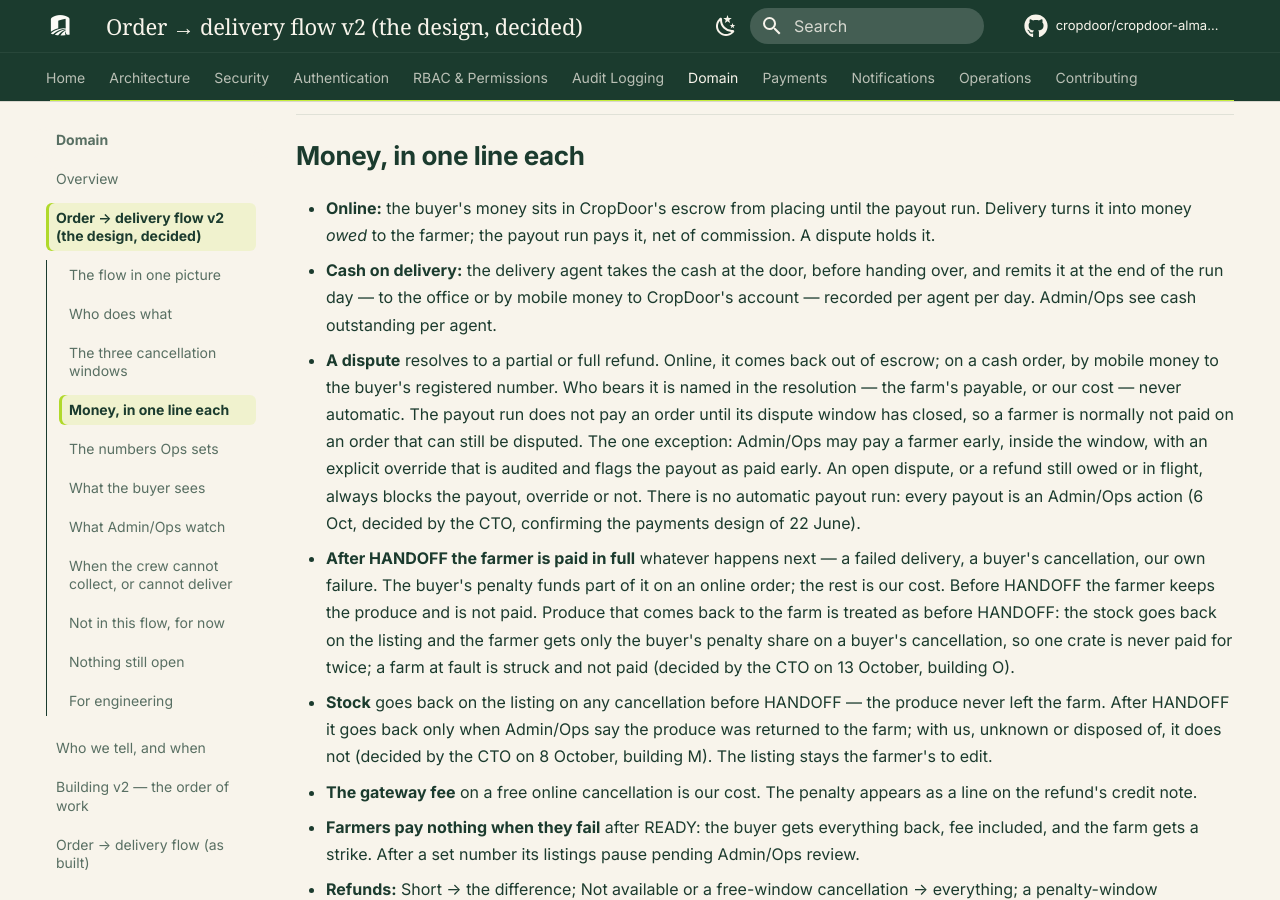
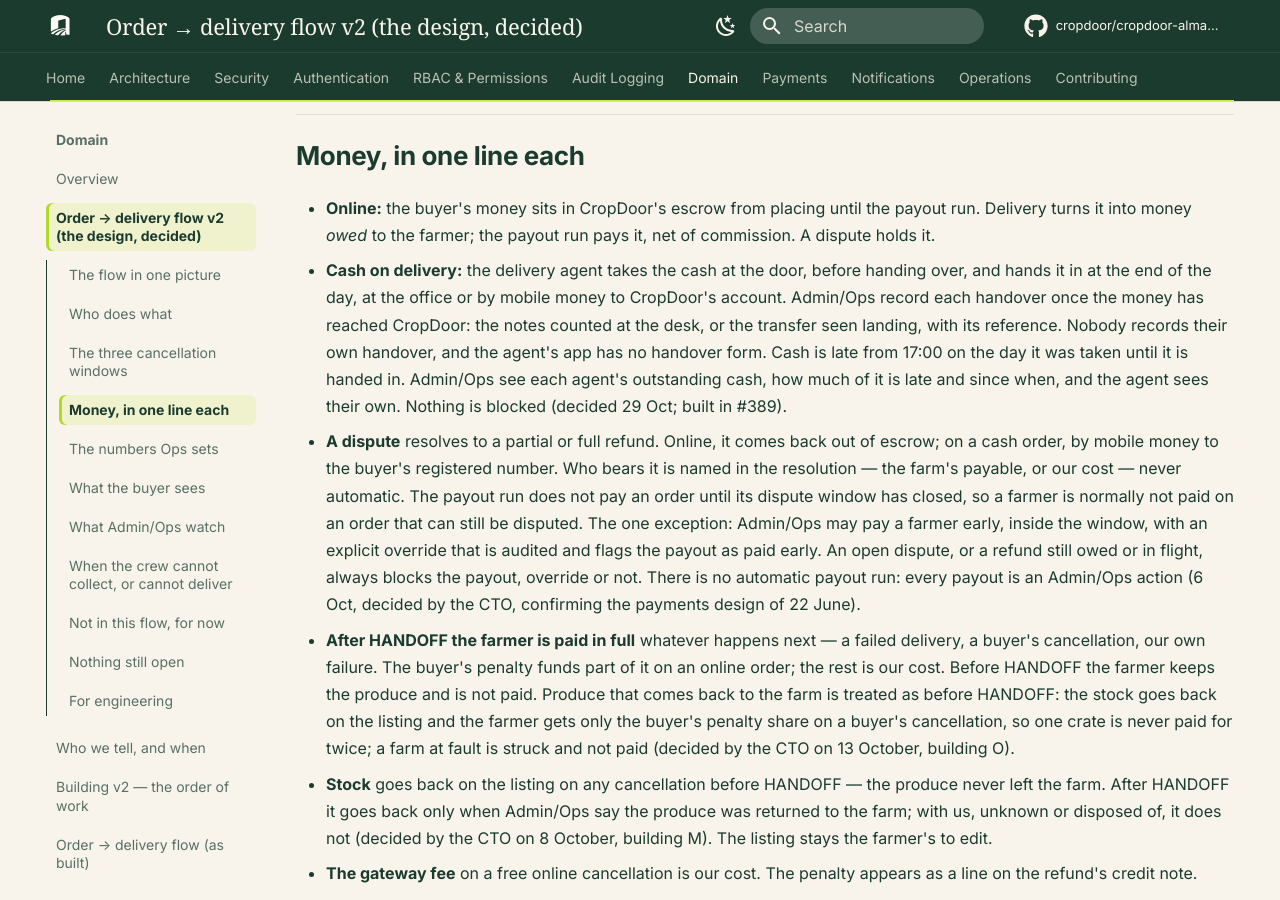
Before and after one commit to cropdoor/cropdoor-almanac, an MkDocs documentation site: the page built from docs/domain/order-delivery-flow-v2.md, in a window 1280 px wide and 900 px high, scrolled down 4377 px. Built offline with MkDocs 1.6.1 and Material for MkDocs 9.7.7, drawn with Linux system fonts in a browser that asks for light colours; some web fonts are replaced; comment, search, counter and statistics services are not loaded; some of the changed text lies outside the part shown.

Commit message:
domain: build order: T2 done — T2b, the remittance round, merged (#389, 17b87156); step 6 complete. The flow: Admin/Ops record each cash handover, nobody their own; cash is late from 17:00 on the day it was taken
Build order: row T2 is Done (T2a #385, T2b #389), and the closing paragraph says step 6 is complete. Order and delivery flow v2: the cash-on-delivery rule and the watch-table row now say who records a handover (Admin/Ops, never the agent) and when cash is late (17:00 on the day it was taken, shown with since when; nothing blocked).

```diff
--- a/docs/domain/order-delivery-flow-v2.md
+++ b/docs/domain/order-delivery-flow-v2.md
@@ -68,7 +68,7 @@ Two moments inside the penalty window where the buyer may still cancel free, bec
 ## Money, in one line each
 
 - **Online:** the buyer's money sits in CropDoor's escrow from placing until the payout run. Delivery turns it into money *owed* to the farmer; the payout run pays it, net of commission. A dispute holds it.
-- **Cash on delivery:** the delivery agent takes the cash at the door, before handing over, and remits it at the end of the run day — to the office or by mobile money to CropDoor's account — recorded per agent per day. Admin/Ops see cash outstanding per agent.
+- **Cash on delivery:** the delivery agent takes the cash at the door, before handing over, and hands it in at the end of the day, at the office or by mobile money to CropDoor's account. Admin/Ops record each handover once the money has reached CropDoor: the notes counted at the desk, or the transfer seen landing, with its reference. Nobody records their own handover, and the agent's app has no handover form. Cash is late from 17:00 on the day it was taken until it is handed in. Admin/Ops see each agent's outstanding cash, how much of it is late and since when, and the agent sees their own. Nothing is blocked (decided 29 Oct; built in #389).
 - **A dispute** resolves to a partial or full refund. Online, it comes back out of escrow; on a cash order, by mobile money to the buyer's registered number. Who bears it is named in the resolution — the farm's payable, or our cost — never automatic. The payout run does not pay an order until its dispute window has closed, so a farmer is normally not paid on an order that can still be disputed. The one exception: Admin/Ops may pay a farmer early, inside the window, with an explicit override that is audited and flags the payout as paid early. An open dispute, or a refund still owed or in flight, always blocks the payout, override or not. There is no automatic payout run: every payout is an Admin/Ops action (6 Oct, decided by the CTO, confirming the payments design of 22 June).
 - **After HANDOFF the farmer is paid in full** whatever happens next — a failed delivery, a buyer's cancellation, our own failure. The buyer's penalty funds part of it on an online order; the rest is our cost. Before HANDOFF the farmer keeps the produce and is not paid. Produce that comes back to the farm is treated as before HANDOFF: the stock goes back on the listing and the farmer gets only the buyer's penalty share on a buyer's cancellation, so one crate is never paid for twice; a farm at fault is struck and not paid (decided by the CTO on 13 October, building O).
 - **Stock** goes back on the listing on any cancellation before HANDOFF — the produce never left the farm. After HANDOFF it goes back only when Admin/Ops say the produce was returned to the farm; with us, unknown or disposed of, it does not (decided by the CTO on 8 October, building M). The listing stays the farmer's to edit.
@@ -133,7 +133,7 @@ Every state has a way of going quiet. These are the lists, in flow order:
 | DELIVERY FAILED, not returned by the end of the next day | Delivery agent — the produce is still in a van |
 | Delivered, dispute open past five working days | Admin/Ops' dispute queue, oldest first |
 | DELIVERY FAILED, buyer has not asked for a second attempt by the end of the next day | Nobody — cancelled, strike on the buyer, penalty deducted on an online order |
-| Cash collected, not remitted by the end of the run day | The agent; Admin/Ops see it per agent |
+| Cash taken at the door, not handed in by 17:00 on the day it was taken | The agent; Admin/Ops see each agent's late cash and since when, and record the handover when it arrives (nothing is blocked) |
 
 **Van trips.** Nobody sets a trip's label. It reads what happened to the orders on it — decided 13 September, questions 44 to 48:
 
```
Also changed, not shown: docs/domain/order-delivery-flow-v2-build-order.md (+2 -2 lines).
